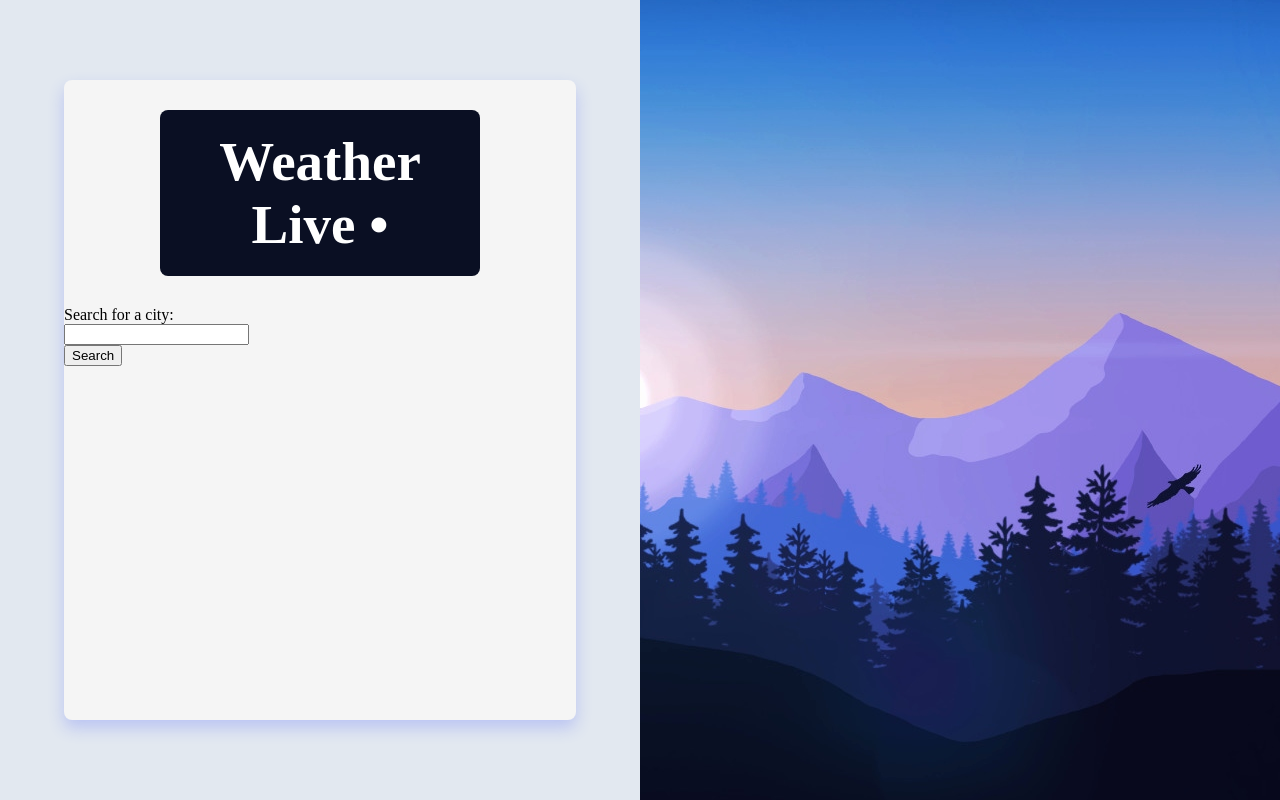
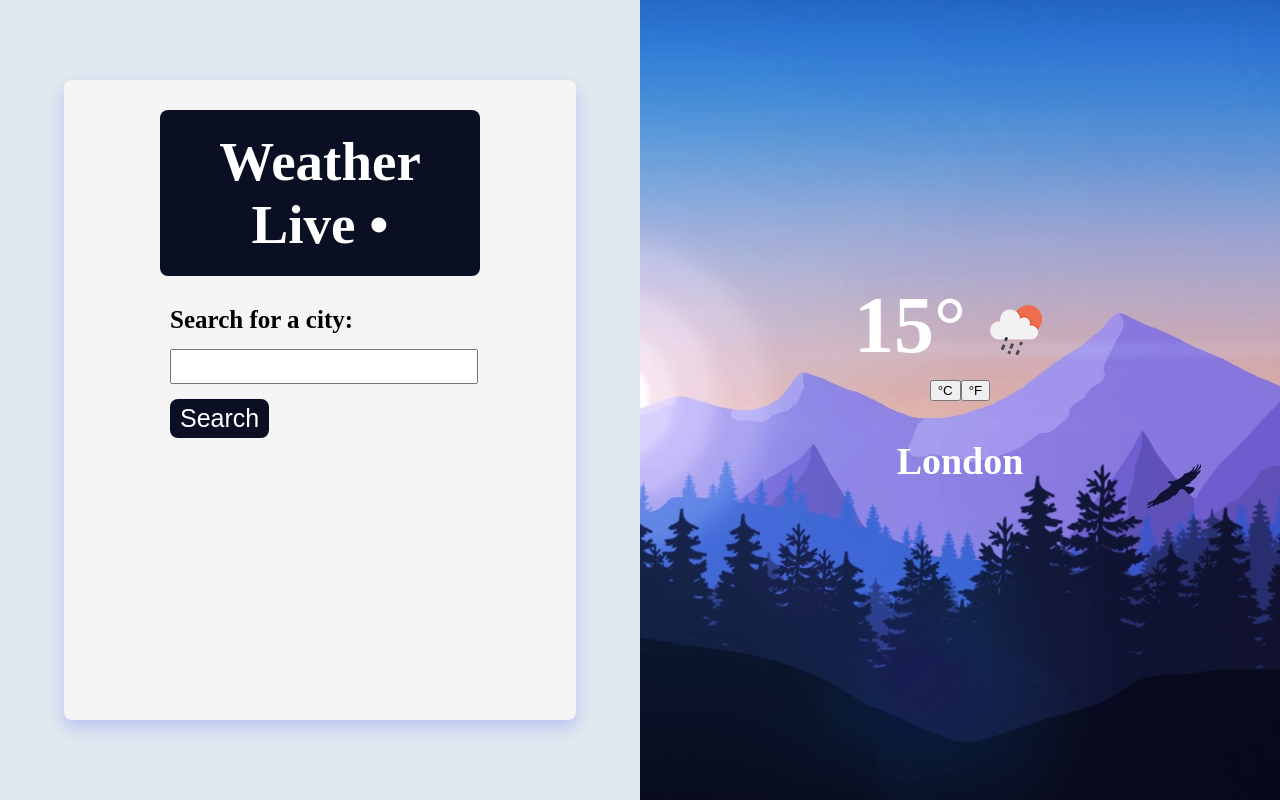
Before and after one commit to MarilenaRoque/weatherApp, a website built with webpack: page dist/template.html in a window 1280 px wide. Built offline with Linux system fonts and the light colour scheme; no server answers.

Commit message:
Finishing Front-end Template
- Set buttons to toggle temperature
- Set display for informations
- styling buttons and forms

```diff
--- a/src/index.js
+++ b/src/index.js
@@ -6,5 +6,5 @@ import getData from './weatherData';
 // Testings!
 console.log("I am working perfect splendid!");
 console.log("watch is set!");
-getData('london');
+getData('lasdadsjfhasçdfháouhfpaiudsfhp');
 // Testing!
--- a/src/stylesheets/style.css
+++ b/src/stylesheets/style.css
@@ -12,6 +12,9 @@ body {
     background-position: center center;
     height: 100vh;
     width: 50%;
+    display:flex;
+    flex-direction: column;
+    justify-content: center;
 }
 
 .left {
@@ -20,7 +23,6 @@ body {
     width: 50%;
     display: flex;
     justify-items: center;
-
 }
 
 .left-content{
@@ -30,6 +32,24 @@ body {
     margin: auto;
     box-shadow: 0 8px 16px rgba(64, 83, 252, 0.24);
     border-radius: 8px;
+}
+
+.temp {
+    display: flex;
+    justify-content: center;
+}
+
+.temp-number {
+    font-size: 80px;
+    color: white;
+    font-weight: bolder;
+}
+
+h3{
+    text-align: center;
+    color:white;
+    font-weight: bold;
+    font-size: 38px;
 }
 
 h1 {
@@ -43,10 +63,32 @@ h1 {
     margin: 30px auto;
 }
 
+.city-label {
+    font-weight: bolder;
+    font-size: 25px;
+}
 
-/* .custom-navbar > .item-navigation > a:hover {
-    background: #00adee;
-    box-shadow: 0 8px 16px rgba(64, 83, 252, 0.24);
+#city {
+    width: 300px;
+    margin: 15px 0px;
+    font-size: 25px;
+}
+
+#search-btn {
+    color: white;
+    background-color: #0a0f23;
+    font-size: 25px;
+    border: none;
     border-radius: 8px;
-    color: white;
-  } */
+    padding: 5px 10px;
+}
+
+#city-form {
+    width: 300px;
+    margin: auto;
+}
+
+.temp-buttons {
+    display:flex;
+    justify-content: center;
+}
```
Also changed, not shown: dist/main.js, dist/template.html, src/images/icon-template.png (added).
